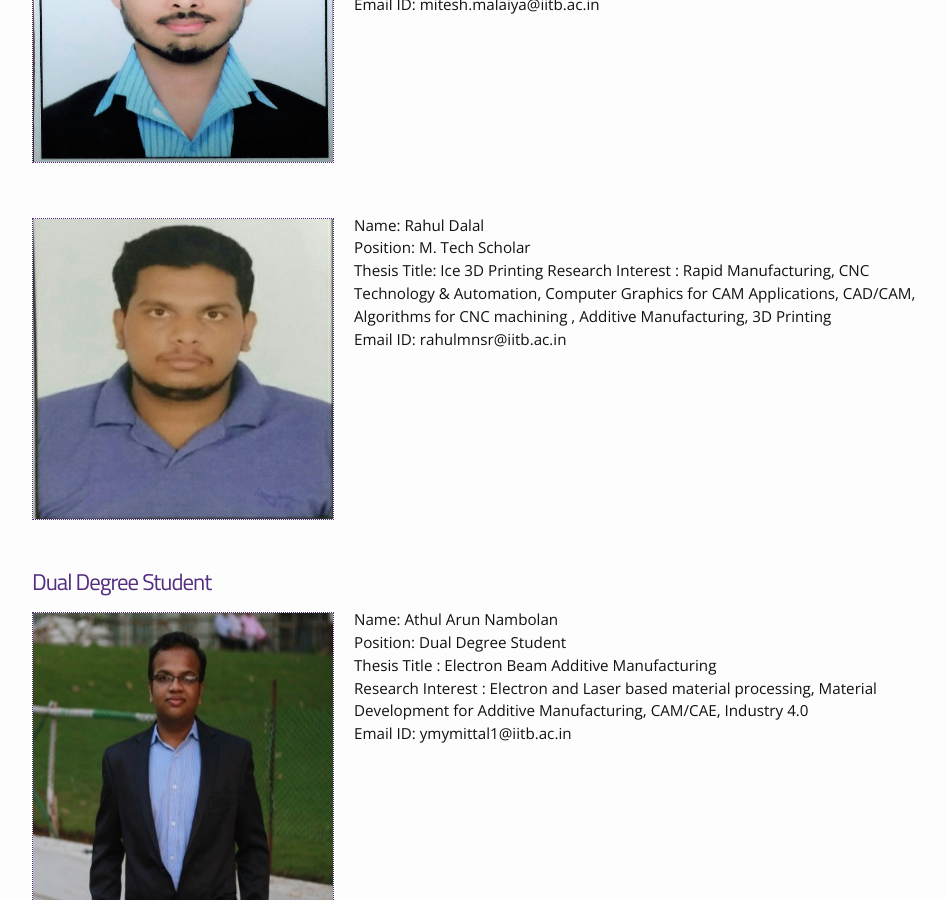
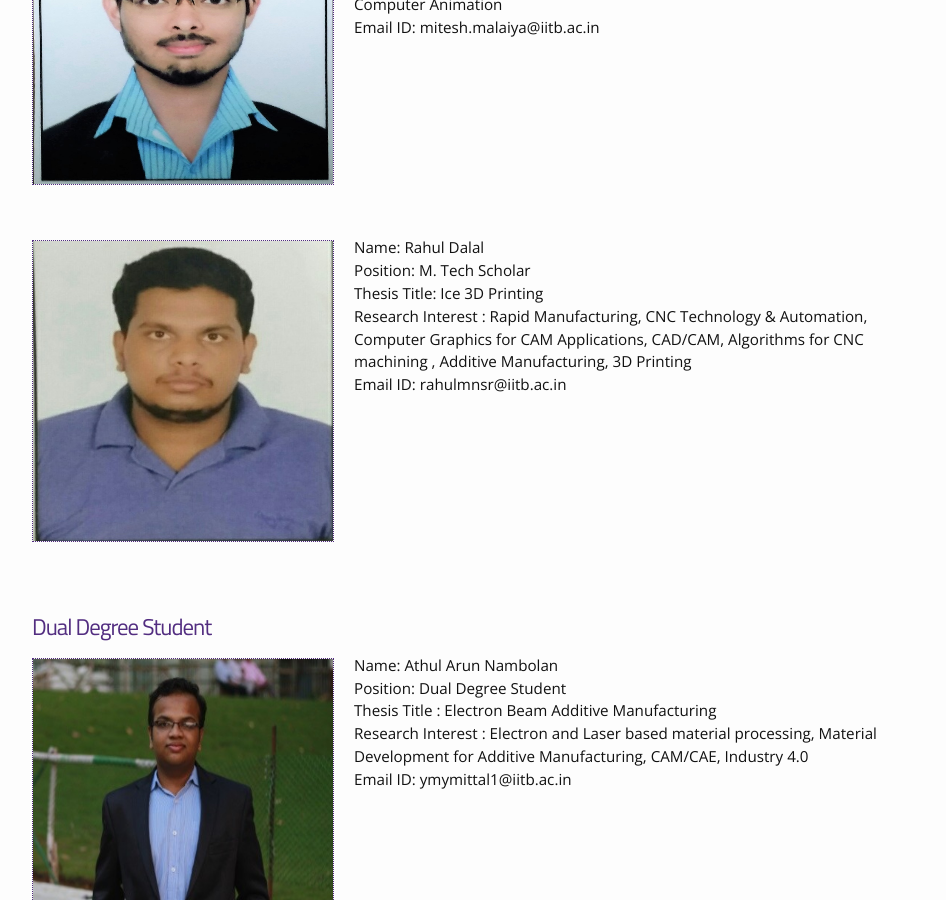
Before and after one commit to rmlabiitb/rmlabiitb.github.io, a Jekyll site: the page built from People/Current.md, in a window 1280 px wide and 900 px high, scrolled down 8112 px. Shown: the whole window, without its empty margins (163-1109 px from the left). Built offline with Jekyll 4.4.1, drawn with Linux system fonts in a browser that asks for light colours; some of the changed text lies outside the part shown.

```diff
--- a/People/Current.md
+++ b/People/Current.md
@@ -205,7 +205,7 @@ Email ID: mitesh.malaiya@iitb.ac.in
 {% include image.html url="/images/Rahul.jpg" width=300 align="left" %}
 Name: Rahul Dalal<br/>
 Position: M. Tech Scholar <br/>
-Thesis Title: Ice 3D Printing
+Thesis Title: Ice 3D Printing <br/>
 Research Interest : Rapid Manufacturing, CNC Technology & Automation,
 Computer Graphics for CAM Applications, CAD/CAM, Algorithms for CNC
 machining , Additive Manufacturing, 3D Printing  <br/>
```
Also changed, not shown: other parts of People/Current.md (+3 -3 lines).
